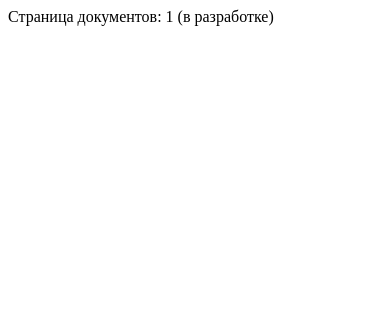
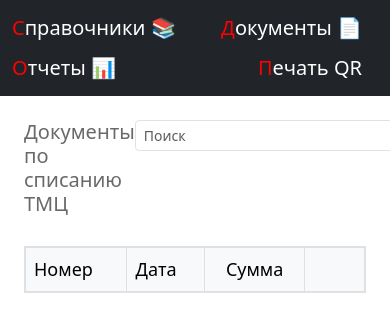
Before and after one commit to DmitryShaporev/Inventory, a Django app: page /menu/docs/1/ in a window 390 px wide. Shown: the top 332 px of the page. Run offline with Django 4.2, Linux system fonts and the light colour scheme; data comes from the database, SQL or seed files in the repository; lists and menus that the app fills with data are empty; some libraries are stand-ins or nearby versions.

Commit message:
Начата работа с документами

```diff
--- a/inventory_project/inventory/static/css/comon_spr.css
+++ b/inventory_project/inventory/static/css/comon_spr.css
@@ -6,8 +6,6 @@
     top: 0;
     background-color: #f8f9fa;
     z-index: 10;
-    color: grey;
-
 }
 
 /* Убираем двойные границы */
@@ -19,167 +17,23 @@
 #search-results::-webkit-scrollbar {
     width: 8px;
 }
-
 #search-results::-webkit-scrollbar-track {
     background: #f1f1f1;
 }
-
 #search-results::-webkit-scrollbar-thumb {
     background: #c0c0c0;
 }
-
 #search-results::-webkit-scrollbar-thumb:hover {
     background: #a0a0a0;
 }
 
-/* Плоские инпуты */
-.form-control, .form-control-sm {
-    border-radius: 0;
-    border: 1px solid #ced4da;
-}
-
-.form-control:focus {
-    border-color: #6c757d;
-    box-shadow: none;
-}
-
-/* Плоские кнопки */
-.btn {
-    border-radius: 0;
-}
-
-.btn-success {
-    background-color: #28a745;
-    border: 1px solid #28a745;
-}
-
-.btn-success:hover {
-    background-color: #218838;
-    border-color: #1e7e34;
-}
-
+/* Заголовок справочника */
 #spr_title {
     color: DimGrey;
 }
 
+/* Стили для шапки таблицы */
 .table thead th {
     font-weight: normal;
     font-size: 18px;
 }
-
-/* Стили для select */
-.form-select {
-    border-radius: 0;
-    border: 1px solid #ced4da;
-    padding: 0.375rem 1.75rem 0.375rem 0.75rem;
-    background-color: #fff;
-    transition: all 0.1s ease;
-    cursor: pointer;
-    height: 38px;
-}
-
-.form-select:hover {
-    border-color: #6c757d;
-    background-color: #f8f9fa;
-}
-
-.form-select:focus {
-    border-color: #28a745;
-    outline: none;
-    box-shadow: none;
-}
-
-/* Стили для опций - стандартное состояние */
-.form-select option {
-    padding: 8px;
-    background-color: white;
-    color: #333;
-}
-
-/* Стили для опций при наведении */
-.form-select option:hover {
-    background-color: #e9ecef !important;
-    color: #333 !important;
-}
-
-/* Стили для выбранной опции */
-.form-select option:checked {
-    background-color: #495057 !important;
-    color: white !important;
-}
-
-/* Специально для disabled опции "Выберите подразделение" */
-.form-select option[disabled] {
-    background-color: #f8f9fa !important;
-    color: #6c757d !important;
-    font-style: italic;
-}
-
-/* Для браузеров на WebKit (Chrome, Safari) */
-.form-select option:checked,
-.form-select option[selected] {
-    background-color: #495057 !important;
-    color: white !important;
-}
-
-/* Для Firefox */
-@-moz-document url-prefix() {
-    .form-select option:checked {
-        background-color: #495057;
-        color: white;
-    }
-}
-
-/* Общие стили для select (дополнительные) */
-.form-select {
-    background-color: #ffffff;
-    border: 1px solid #dee2e6;
-    padding: 0.5rem 2rem 0.5rem 1rem;
-    font-family: 'Segoe UI', Arial, sans-serif;
-    font-size: 15px;
-}
-
-/* При наведении на весь select */
-.form-select:hover {
-    border-color: #28a745;
-    background-color: #f8f9fa;
-}
-
-/* При фокусе */
-.form-select:focus {
-    border-color: #28a745;
-    box-shadow: 0 0 0 3px rgba(40, 167, 69, 0.1);
-    outline: none;
-}
-
-/* Стили для опций (работает ограниченно) */
-.form-select option {
-    padding: 8px 12px;
-    background-color: white;
-    color: #333;
-}
-
-.form-select option:hover {
-    background-color: #28a745 !important;
-    color: white !important;
-}
-
-.form-select option:checked {
-    background-color: #28a745;
-    color: white;
-}
-
-/* В comon_spr.css */
-#search-results-tbody tr {
-    display: table-row;  /* Явно указываем, что это строки таблицы */
-}
-
-/* Анимация появления */
-@keyframes fadeIn {
-    from { opacity: 0; background-color: #e8f5e9; }
-    to { opacity: 1; background-color: transparent; }
-}
-
-#search-results-tbody tr:first-child {
-    animation: fadeIn 1s ease;
-}
--- /dev/null
+++ b/inventory_project/inventory/templates/inventory/doc_journal.html
@@ -0,0 +1,58 @@
+{% extends 'inventory/base.html' %}
+{% load static %}
+
+{% block extra_css %}
+    <!-- Подключаем внешний CSS файл -->
+    <link rel="stylesheet" href="{% static 'css/comon_spr.css' %}">
+{% endblock %}
+
+{% block content %}
+<div class="row">
+    <div class="col-md-2"></div>
+
+    <div class="col-md-8 mt-4">
+        <!-- Заголовок и блок с поиском + кнопка -->
+        <div class="d-flex justify-content-between align-items-start mb-0">
+            <h5 id='spr_title' class="mb-0">{{title}}</h5>
+
+            <!-- Контейнер для поиска и кнопки -->
+            <div class="d-flex">
+                <input type="text"
+                       class="form-control form-control-sm"
+                       placeholder="Поиск"
+                       style="width: 400px;"
+                       name="search"
+                       hx-get="{% url 'search_doc'  %}"
+                       hx-trigger="keyup changed delay:300ms"
+                       hx-target="#search-results"
+                       hx-indicator="#spinner">
+
+                <button type="button"
+                        class="btn btn-outline-success btn-sm ms-2 px-3"
+                        style="height: 31px;"
+                        data-bs-toggle="modal"
+                        data-bs-target="#addIncomeDoc">
+
+                    Добавить
+                </button>
+            </div>
+        </div>
+
+        <!-- Индикатор загрузки -->
+        <div id="spinner" class="htmx-indicator text-center py-2 text-secondary" style="margin-top: -10px;">
+            <span>Подождите, ищем...</span>
+        </div>
+
+        <!-- Таблица с результатами поиска -->
+        <div id="search-results"
+             style="max-height: 78vh; overflow-y: auto; overflow-x: hidden; border: 1px solid #dee2e6; margin-bottom: 20px;">
+            {% include 'inventory/partials/doc_table.html' %}
+        </div>
+    </div>
+
+    <div class="col-md-2"></div>
+</div>
+
+<!-- Модальные окна -->
+
+{% endblock %}
--- a/inventory_project/inventory/templates/inventory/modals/add_item_nom.html
+++ b/inventory_project/inventory/templates/inventory/modals/add_item_nom.html
@@ -3,7 +3,7 @@
     <div class="modal-dialog modal-dialog-centered">
         <div class="modal-content">
             <div class="modal-header">
-                <h5 class="modal-title" id="addNomModalLabel">Добавление номенклатуры</h5>
+                <h5 class="modal-title text-success" id="addNomModalLabel">Добавление номенклатуры</h5>
                 <button type="button" class="btn-close" data-bs-dismiss="modal" aria-label="Close"></button>
             </div>
 
--- a/inventory_project/inventory/templates/inventory/modals/edit_nom_content.html
+++ b/inventory_project/inventory/templates/inventory/modals/edit_nom_content.html
@@ -61,7 +61,7 @@
     </div>
 
     <div class="modal-footer">
-        <button type="submit" class="btn btn-outline-success">Обновить</button>
+        <button type="submit" class="btn btn-outline-primary">Обновить</button>
         <button type="button" class="btn btn-outline-secondary" data-bs-dismiss="modal">Отмена</button>
     </div>
 </form>
--- /dev/null
+++ b/inventory_project/inventory/templates/inventory/partials/doc_table.html
@@ -0,0 +1,89 @@
+<table class="table table-bordered table-striped mb-0">
+    <thead class="table-light">
+        <tr>
+            <th>Номер</th>
+            <th>Дата</th>
+            {% if section == 'incom' %}
+            <th class="text-center">Поставщик</th>
+            {% endif %}
+
+            {% if section == 'move' %}
+            <th class="text-center">Подотчет</th>
+            <th class="text-center">Подразделение</th>
+            <th class="text-center">Объект</th>
+            {% endif %}
+
+            {% if section == 'ret' %}
+            <th class="text-center">Подотчет</th>
+            <th class="text-center">Подразделение</th>
+            <th class="text-center">Объект</th>
+            {% endif %}
+
+
+            <th class="text-center">Сумма</th>
+            <th style="width: 60px" class="text-center"></th>
+        </tr>
+    </thead>
+    <tbody id="search-results-tbody">
+        {% for item in data %}
+        <tr id="row-{{ section }}-{{ item.id }}">
+            <td style="cursor: pointer;"
+                hx-get=""
+                hx-target="#obkt-modal-content"
+                data-bs-toggle="modal"
+                data-bs-target="#editObktModal">
+                {{ item.nomer }}
+            </td>
+
+            <td class="text-center">
+                {{ item.datadoc|date:"d.m.Y" }}
+            </td>
+
+            {% if section == 'incom' %}
+            <td class="text-center">
+                {{ item.postav.title }}
+            </td>
+
+            {% endif %}
+
+            {% if section == 'move' %}
+            <td class="text-center">
+                {{ item.fio.title }}
+            </td>
+            <td class="text-center">
+                {{ item.obct.idpodraz.title }}
+            </td>
+            <td class="text-center">
+                {{ item.obct.title }}
+            </td>
+            {% endif %}
+
+            {% if section == 'ret' %}
+            <td class="text-center">
+                {{ item.fio.title }}
+            </td>
+            <td class="text-center">
+                {{ item.obct.idpodraz.title }}
+            </td>
+            <td class="text-center">
+                {{ item.obct.title }}
+            </td>
+            {% endif %}
+
+            <td class="text-center">
+                {{ item.total|default:"0.00" }}
+            </td>
+
+            <td class="text-center">
+                <span style="cursor: pointer; color: #dc3545;"
+                      hx-delete=""
+                      hx-target="#row-{{ section }}-{{ item.id }}"
+                      hx-swap="outerHTML"
+                      hx-confirm="Удалить запись «{{ item.title }}»?">
+                    ✕
+                </span>
+            </td>
+        </tr>
+        {% endfor %}
+    </tbody>
+</table>
--- a/inventory_project/inventory/urls.py
+++ b/inventory_project/inventory/urls.py
@@ -23,5 +23,6 @@ path('menu/spr/<str:section>/', spr_views.spr, name='spr'),
     path('nom/edit/<int:pk>', spr_views.edit_nom_row, name='edit_nom_row'),
     path('nom/update/', spr_views.update_nom_row, name='update_nom_row'),
 
+    path('search/', doc_views.search_doc, name='search_doc'),
 
 ]
--- a/inventory_project/inventory/views/doc_views.py
+++ b/inventory_project/inventory/views/doc_views.py
@@ -1,6 +1,31 @@
 from django.http import HttpResponse
+from django.shortcuts import render, get_object_or_404
+from django.template.loader import render_to_string
 
+from django.db.models.deletion import ProtectedError
+from django.http import HttpResponse
+from ..models import Izm, Podraz, Fio, Category, Postav, Spis, Obct, Nom,Doc
 
 def docs(request, section):
-    """Временная заглушка для документов"""
-    return HttpResponse(f"Страница документов: {section} (в разработке)")
+
+    if section == 'incom':
+        title = 'Входящие документы'
+        data = Doc.objects.filter(oper=2).select_related('postav').order_by('-datadoc')
+
+    elif section == 'move':
+        title = 'Документы по передаче ТМЦ'
+        data = Doc.objects.filter(oper=3).select_related('fio', 'obct', 'obct__idpodraz', 'postav').order_by('-datadoc')
+    elif section == 'ret':
+        title = 'Документы на возврат ТМЦ'
+        data = Doc.objects.filter(oper=4).select_related('fio', 'obct', 'obct__idpodraz', 'postav').order_by('-datadoc')
+    else:
+        title ='Документы по списанию ТМЦ'
+        data = Doc.objects.filter(oper=4).select_related('fio', 'obct', 'obct__idpodraz', 'postav').order_by('-datadoc')
+
+    context={'title':title,
+             'data': data,
+             'section': section}
+    return render(request, 'inventory/doc_journal.html',context)
+
+def search_doc(request, section):
+    pass
```
Also changed, not shown: inventory_project/inventory/views/spr_views.py (+4 -4 lines).
